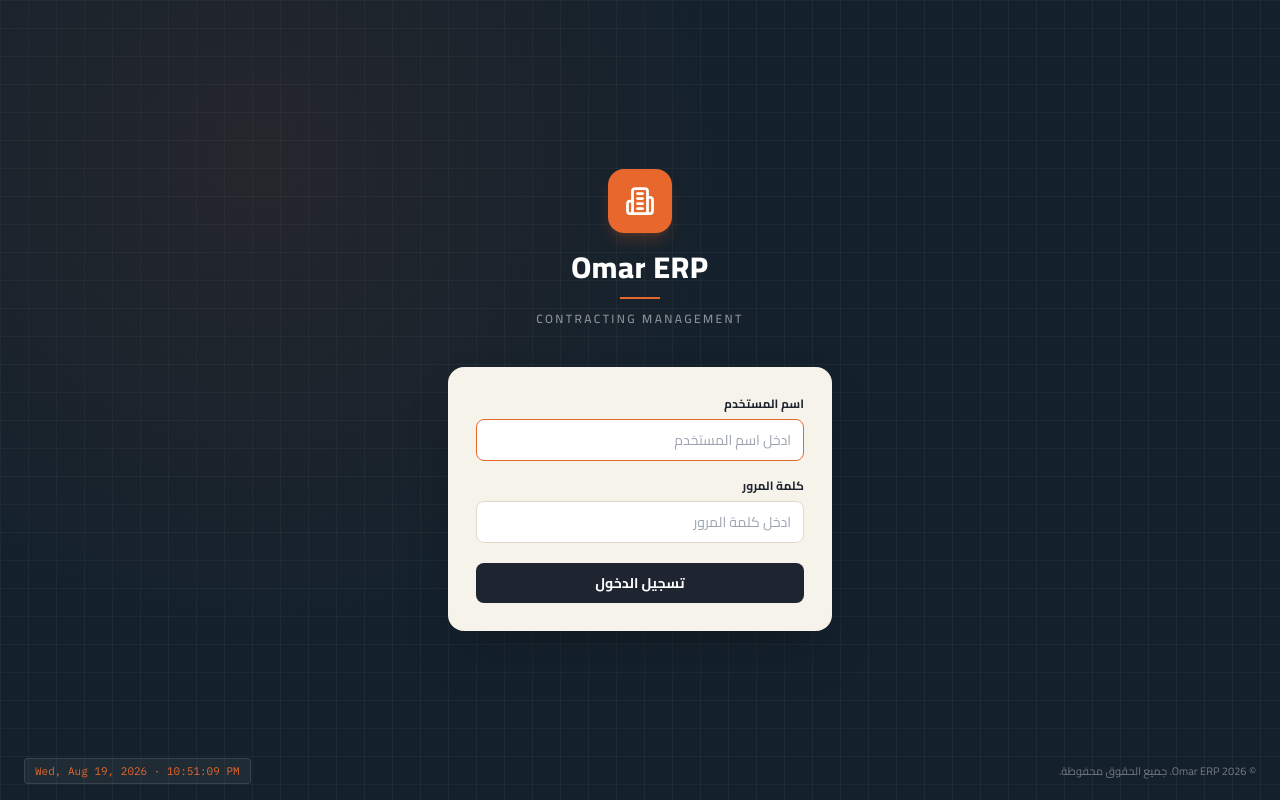
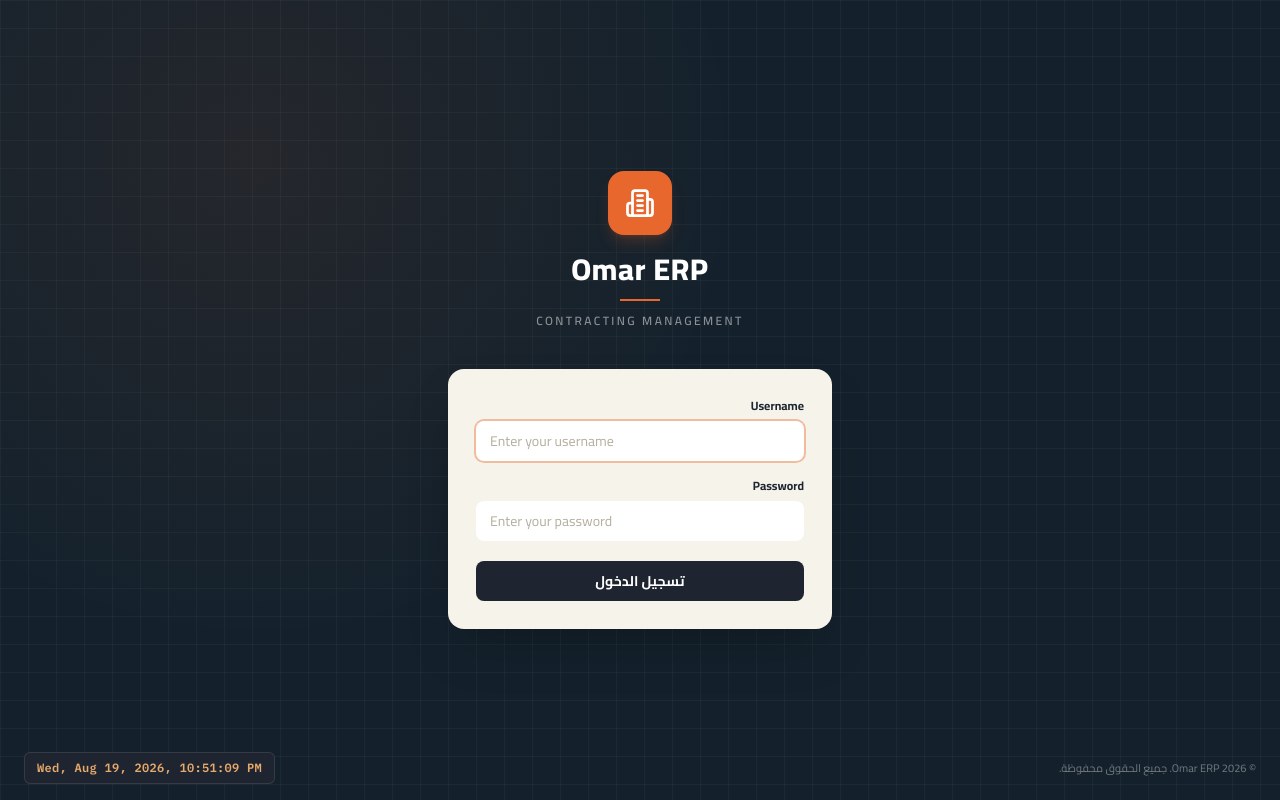
Before and after one commit to omarabdelmoneim997-ui/contracting-app, a React (Vite) app: page / in a window 1280 px wide. Built offline with nearby package versions, Linux system fonts and the light colour scheme.

Commit message:
Update App.jsx

```diff
--- a/src/App.jsx
+++ b/src/App.jsx
@@ -976,21 +976,23 @@ function LoginScreen({ onSuccess }) {
         </div>
 
         <form onSubmit={submit} className="bg-[#F6F3EA] rounded-2xl p-7 w-full max-w-sm mt-8 shadow-2xl">
-          <label className="block text-[12px] font-bold text-[#1E2530] mb-1.5">اسم المستخدم</label>
+          <label className="block text-[12px] font-bold text-[#1E2530] mb-1.5">Username</label>
           <input
             autoFocus
             value={username}
             onChange={(e) => setUsername(e.target.value)}
-            placeholder="ادخل اسم المستخدم"
-            className="w-full border border-[#E1DACB] rounded-lg px-3 py-2.5 text-sm outline-none focus:border-[#E8672C] transition bg-white mb-4"
+            placeholder="Enter your username"
+            dir="ltr"
+            className="w-full border-0 rounded-lg px-3.5 py-2.5 text-sm outline-none focus:ring-2 focus:ring-[#E8672C]/40 transition bg-white mb-4 text-[#1E2530] placeholder:text-[#B5AF9E]"
           />
-          <label className="block text-[12px] font-bold text-[#1E2530] mb-1.5">كلمة المرور</label>
+          <label className="block text-[12px] font-bold text-[#1E2530] mb-1.5">Password</label>
           <input
             type="password"
             value={password}
             onChange={(e) => setPassword(e.target.value)}
-            placeholder="ادخل كلمة المرور"
-            className="w-full border border-[#E1DACB] rounded-lg px-3 py-2.5 text-sm outline-none focus:border-[#E8672C] transition bg-white mb-2"
+            placeholder="Enter your password"
+            dir="ltr"
+            className="w-full border-0 rounded-lg px-3.5 py-2.5 text-sm outline-none focus:ring-2 focus:ring-[#E8672C]/40 transition bg-white mb-2 text-[#1E2530] placeholder:text-[#B5AF9E]"
           />
           {error && <div className="text-[#C1453B] text-xs font-semibold mb-3 mt-1">{error}</div>}
           <button
@@ -1004,9 +1006,11 @@ function LoginScreen({ onSuccess }) {
         </form>
       </div>
 
-      <div className="absolute bottom-0 inset-x-0 flex items-center justify-between px-6 py-4 text-white/40 text-[11px] z-10">
-        <span>© {now.getFullYear()} Omar ERP. جميع الحقوق محفوظة.</span>
-        <span className="mono bg-white/5 border border-white/10 rounded px-2.5 py-1 text-[#E8672C]">{dateStr} · {timeStr}</span>
+      <div className="absolute bottom-0 inset-x-0 flex items-center justify-between px-6 py-4 z-10">
+        <span className="text-white/40 text-[11px]">© {now.getFullYear()} Omar ERP. جميع الحقوق محفوظة.</span>
+        <span dir="ltr" className="mono bg-[#1E2530] border border-white/10 rounded-md px-3 py-1.5 text-[#E8AA6C] text-[12px] font-semibold tracking-wide">
+          {dateStr}, {timeStr}
+        </span>
       </div>
     </div>
   );
```
